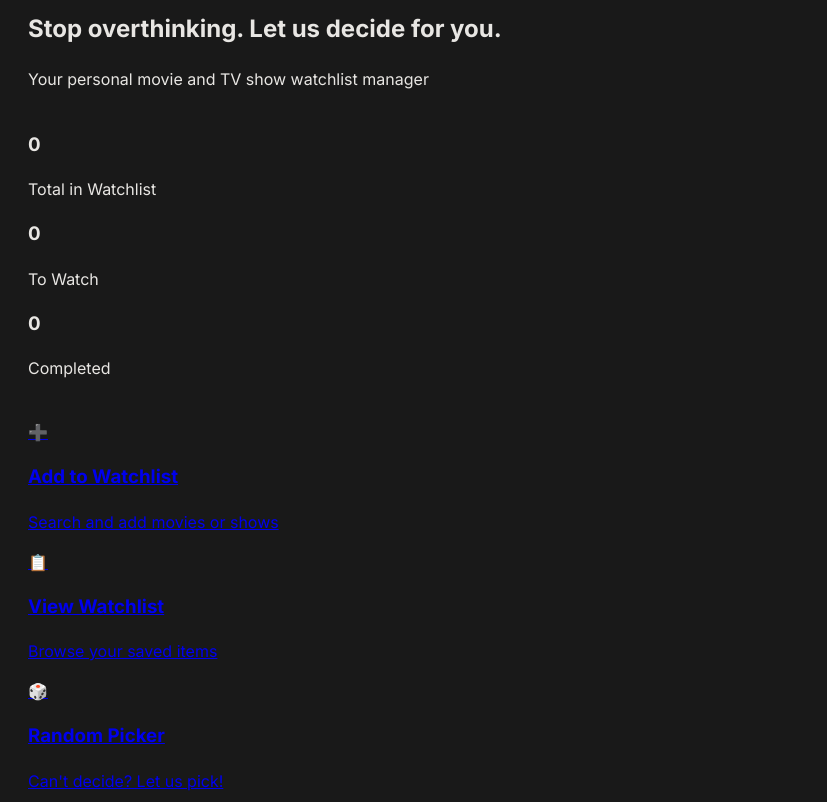
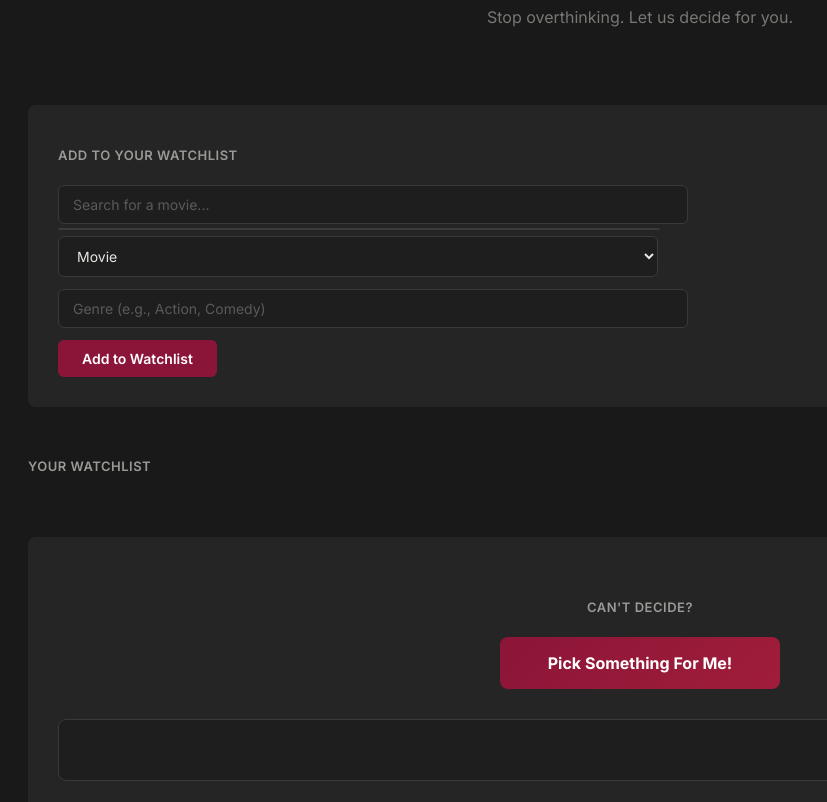
Before and after one commit to sharv2884/What-To-Watch, a plain HTML site: page index.html in a window 1280 px wide. Shown: the part 137-939 px from the top of the page, without its empty margins (0-827 px from the left). Drawn offline with Linux system fonts and the light colour scheme.

Commit message:
Final version - Single page TMDB watchlist app

```diff
--- a/index.html
+++ b/index.html
@@ -3,71 +3,50 @@
 <head>
     <meta charset="UTF-8">
     <meta name="viewport" content="width=device-width, initial-scale=1.0">
-    <title>What to Watch - Home</title>
+    <title>What to Watch - Stop Overthinking!</title>
     <link rel="stylesheet" href="css/style.css">
 </head>
 <body>
-    <!-- Navigation -->
-    <nav class="main-nav">
-        <div class="nav-content">
-            <h1 class="logo">🎬 What to Watch?</h1>
-            <div class="nav-links">
-                <a href="index.html" class="active">Home</a>
-                <a href="watchlist.html">Watchlist</a>
-                <a href="add-movie.html">Add Movie</a>
-                <a href="picker.html">Random Picker</a>
-                <a href="profile.html">Profile</a>
-            </div>
-        </div>
-    </nav>
+    <header>
+        <h1>What to Watch?</h1>
+        <p>Stop overthinking. Let us decide for you.</p>
+    </header>
 
-    <main class="home-page">
-        <section class="hero">
-            <h1>Stop overthinking. Let us decide for you.</h1>
-            <p>Your personal movie and TV show watchlist manager</p>
+    <main>
+        <!-- Add to watchlist section -->
+        <section id="add-section">
+            <h2>Add to Your Watchlist</h2>
+            <form id="add-form"> <!--form id used for javascript to read inps and handle submission-->
+                <div style="position: relative;">
+                    <input type="text" id="title" placeholder="Search for a movie..." autocomplete="on">
+                    <div id="search-results"></div>
+                </div>
+                <select id="type">
+                    <option value="movie">Movie</option>
+                    <option value="show">TV Show</option>
+                </select>
+                <input type="text" id="genre" placeholder="Genre (e.g., Action, Comedy)">
+                <button type="submit">Add to Watchlist</button>
+            </form>
         </section>
 
-        <section class="stats">
-            <div class="stat-card">
-                <h3 id="total-count">0</h3>
-                <p>Total in Watchlist</p>
-            </div>
-            <div class="stat-card">
-                <h3 id="unwatched-count">0</h3>
-                <p>To Watch</p>
-            </div>
-            <div class="stat-card">
-                <h3 id="watched-count">0</h3>
-                <p>Completed</p>
+        <!-- Your watchlist display -->
+        <section id="watchlist-section">
+            <h2>Your Watchlist</h2>
+            <div id="watchlist-container">
+                <!-- Movies/shows will appear here -->
             </div>
         </section>
 
-        <section class="quick-actions">
-            <a href="add-movie.html" class="action-btn">
-                <span>➕</span>
-                <h3>Add to Watchlist</h3>
-                <p>Search and add movies or shows</p>
-            </a>
-            <a href="watchlist.html" class="action-btn">
-                <span>📋</span>
-                <h3>View Watchlist</h3>
-                <p>Browse your saved items</p>
-            </a>
-            <a href="picker.html" class="action-btn">
-                <span>🎲</span>
-                <h3>Random Picker</h3>
-                <p>Can't decide? Let us pick!</p>
-            </a>
+        <!-- The decision maker -->
+        <section id="picker-section">
+            <h2>Can't Decide?</h2>
+            <button id="pick-for-me">Pick Something For Me!</button>
+            <!-- YOU BUILD THIS: Show the random pick -->
+            <div id="result"></div>
         </section>
     </main>
-
-    <script src="js/storage.js"></script>
-    <script>
-        // Load stats on home page
-        const stats = Storage.getStats();
-        document.getElementById('total-count').textContent = stats.total;
-        document.getElementById('unwatched-count').textContent = stats.unwatched;
-        document.getElementById('watched-count').textContent = stats.watched;
-    </script>
+    <script src="js/config.js"></script>
+    <script src="js/script.js"></script>
 </body>
 </html>
--- a/js/script.js
+++ b/js/script.js
@@ -6,7 +6,7 @@ const API_BASE = 'https://api.themoviedb.org/3';
 const IMAGE_BASE = 'https://image.tmdb.org/t/p/w500';
 
 let selectedMovie = null;
-let watchlist = [];
+let watchlist = JSON.parse(localStorage.getItem('watchlist')) || [];
 
 // Get form and display elements
 const form = document.getElementById('add-form');
@@ -115,6 +115,7 @@ form.addEventListener('submit', function(e) {
     };
 
     watchlist.push(item);
+    localStorage.setItem('watchlist', JSON.stringify(watchlist));
     displayWatchlist();
 
     form.reset();
@@ -169,6 +170,7 @@ function toggleWatched(id) {
     const item = watchlist.find(item => item.id === id);
     if (item) {
         item.watched = !item.watched;
+        localStorage.setItem('watchlist', JSON.stringify(watchlist));
         displayWatchlist();
     }
 }
@@ -176,6 +178,7 @@ function toggleWatched(id) {
 // Function to remove item
 function removeItem(id) {
     watchlist = watchlist.filter(item => item.id !== id);
+    localStorage.setItem('watchlist', JSON.stringify(watchlist));
     displayWatchlist();
 }
 
@@ -200,3 +203,5 @@ pickButton.addEventListener('click', function() {
         <p>Type: ${picked.type} | Genre: ${picked.genres}</p>
     `;
 });
+// Display watchlist on page load
+displayWatchlist();
--- a/js/storage.js
+++ /dev/null
@@ -1,47 +0,0 @@
-// Storage helper functions
-const Storage = {
-    // Get watchlist from localStorage
-    getWatchlist() {
-        const data = localStorage.getItem('watchlist');
-        return data ? JSON.parse(data) : [];
-    },
-
-    // Save watchlist to localStorage
-    saveWatchlist(watchlist) {
-        localStorage.setItem('watchlist', JSON.stringify(watchlist));
-    },
-
-    // Add item to watchlist
-    addItem(item) {
-        const watchlist = this.getWatchlist();
-        watchlist.push(item);
-        this.saveWatchlist(watchlist);
-    },
-
-    // Remove item from watchlist
-    removeItem(id) {
-        let watchlist = this.getWatchlist();
-        watchlist = watchlist.filter(item => item.id !== id);
-        this.saveWatchlist(watchlist);
-    },
-
-    // Toggle watched status
-    toggleWatched(id) {
-        const watchlist = this.getWatchlist();
-        const item = watchlist.find(item => item.id === id);
-        if (item) {
-            item.watched = !item.watched;
-            this.saveWatchlist(watchlist);
-        }
-    },
-
-    // Get stats
-    getStats() {
-        const watchlist = this.getWatchlist();
-        return {
-            total: watchlist.length,
-            watched: watchlist.filter(item => item.watched).length,
-            unwatched: watchlist.filter(item => !item.watched).length
-        };
-    }
-};
```
Also changed, not shown: add-movie.html (deleted, +0 -13 lines), picker.html (deleted, +0 -13 lines), profile.html (deleted, +0 -13 lines), watchlist.html (deleted, +0 -13 lines), 1 other file.
